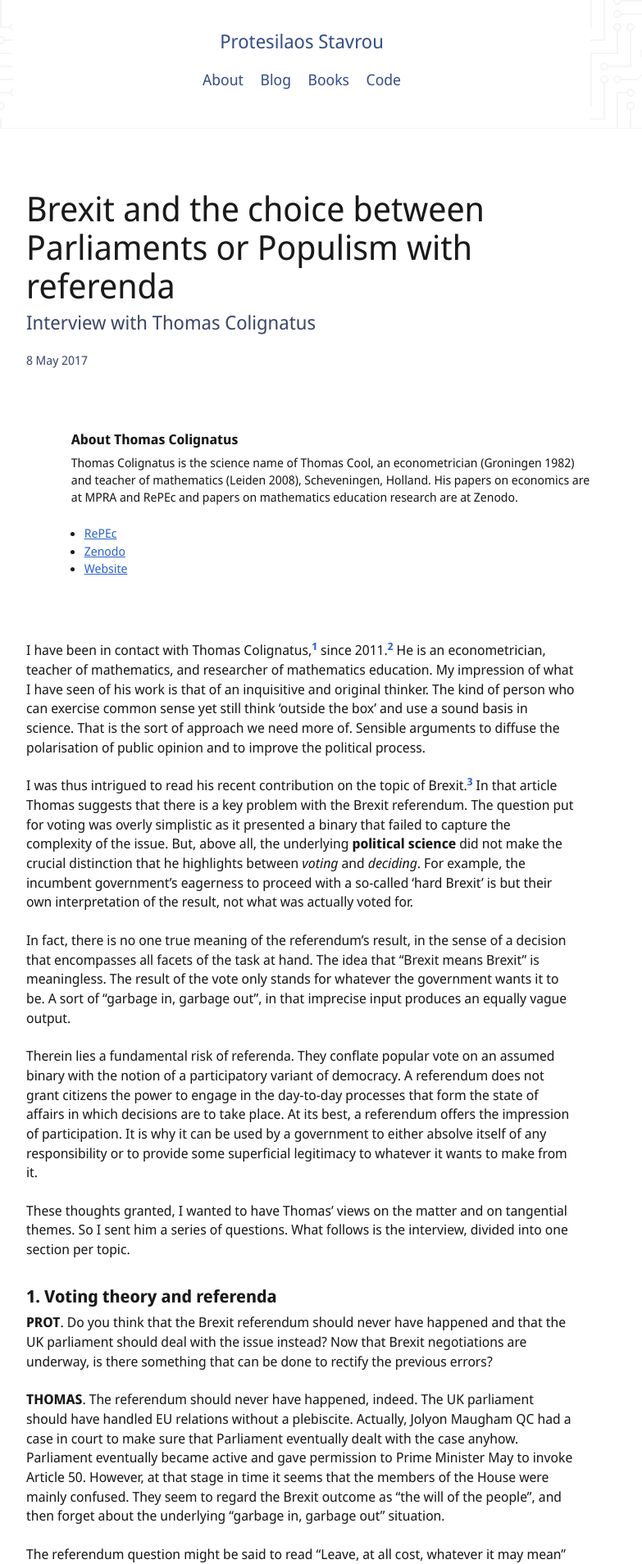
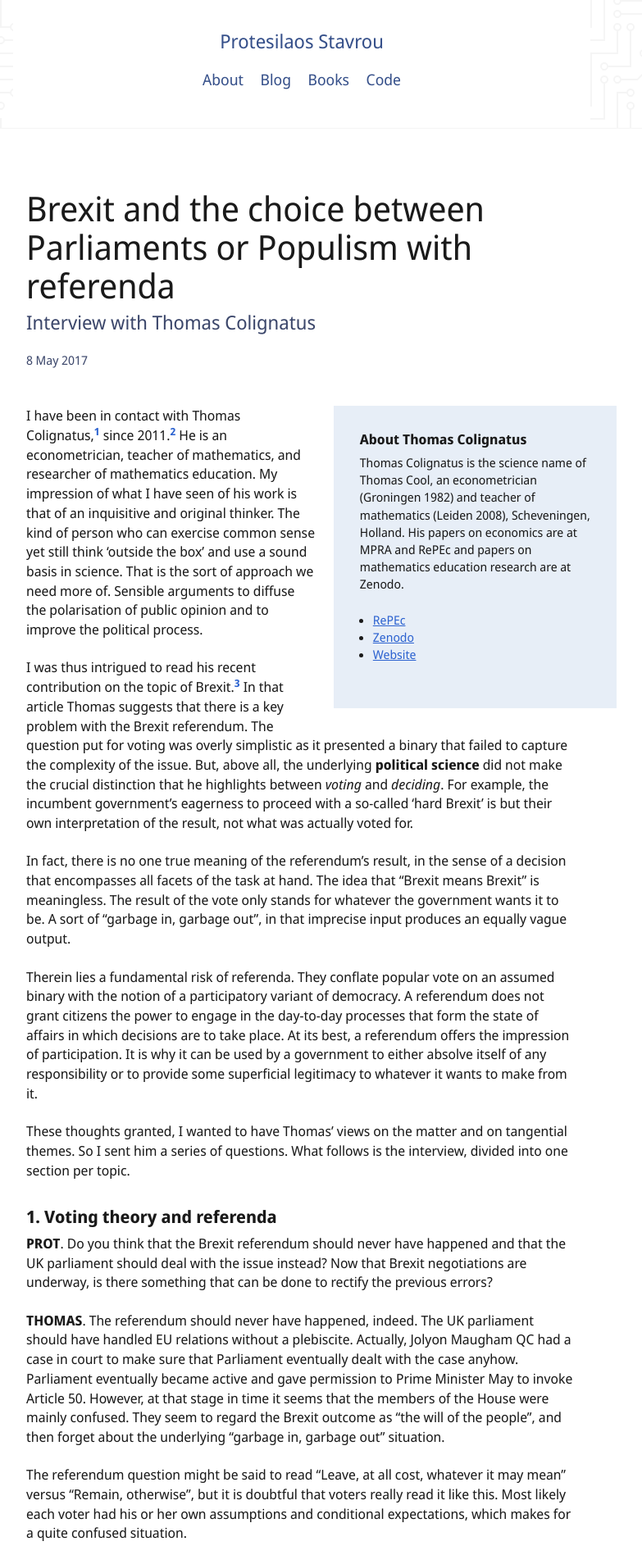
Before and after one commit to protesilaos/protesilaos.github.io, a Jekyll site: the page built from _posts/2017/2017-05-08-colignatus-itnerview-brexit.md, in a window 1280 px wide. Shown: the top 1908 px of the page at 82% size, without its empty margins (272-1055 px from the left). Built offline with Jekyll 4.4.1, drawn with Linux system fonts in a browser that asks for light colours.

Commit message:
Fix guestbox width calculation.

```diff
--- a/_sass/_guestbox.scss
+++ b/_sass/_guestbox.scss
@@ -6,10 +6,10 @@
         margin-left: $vertical-rhythm-0;
         margin-right: -#{($measure-xl - $measure) / 2};
         margin-top: 0;
-        width: ($measure / 2) - $space-2 - $vertical-rhythm-0;
+        width: calc(calc(50% - #{$space-2}) - #{$vertical-rhythm-0})
     }
 
-    background: $basebg;
+    background: $basebgalt;
     font-size: $ssize;
     display: block;
     margin: $vertical-rhythm-0 0;
```
